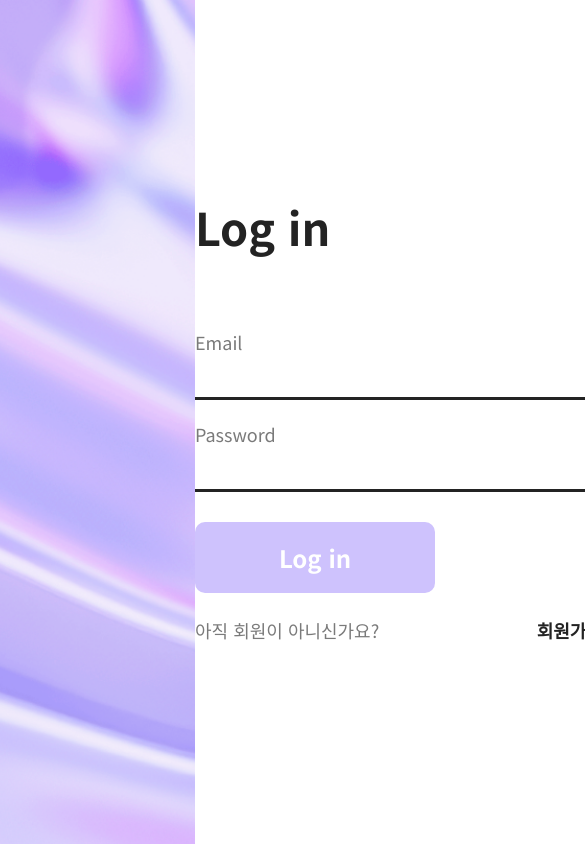
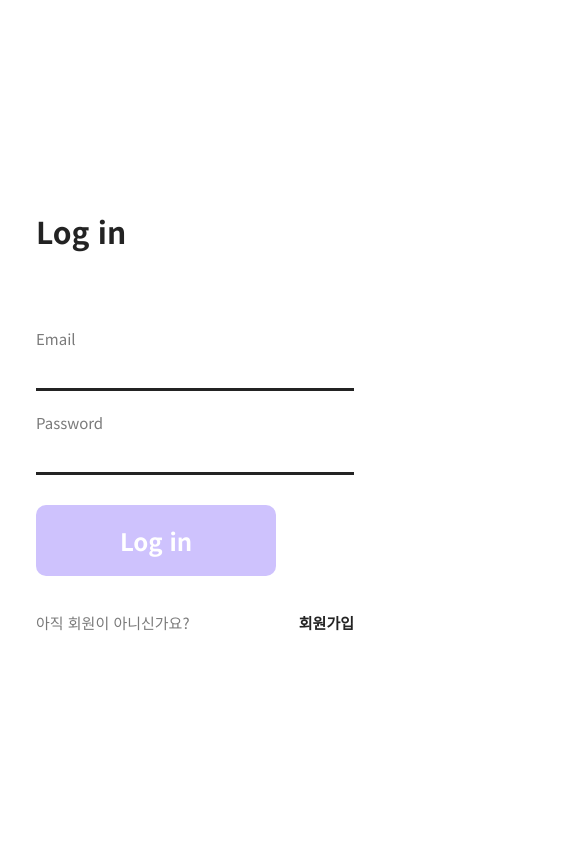
Before and after one commit to yonaisgood/MoneyLupin, a React (Create React App) app: page /login in a window 390 px wide. Shown: the top 844 px of the page, 585 px wide, since content can reach past the window. Built offline with nearby package versions, Linux system fonts and the light colour scheme; no server answers.

Commit message:
Design: 로그인페이지 반응형

```diff
--- a/src/components/Form.jsx
+++ b/src/components/Form.jsx
@@ -11,9 +11,9 @@ const StyledForm = styled.form`
     display: block;
     width: 408px;
     padding: 10px 0;
-    line-height: 1;
+    line-height: 2.2rem;
     font-size: 1.6rem;
-    color: var(--gray-300);
+    color: var(--black-color);
     border-bottom: 3px solid var(--black-color);
   }
 
@@ -33,6 +33,27 @@ const StyledForm = styled.form`
   button {
     margin-top: 30px;
   }
+
+  @media (max-width: 768px) {
+    strong {
+      font-size: 1.2rem;
+    }
+  }
+
+  @media (max-width: 430px) {
+    label {
+      font-size: 1.5rem;
+      line-height: 2.3rem;
+    }
+    input {
+      width: 100%;
+      font-size: 1.5rem;
+      line-height: 1.8rem;
+    }
+    label:not(:first-child) {
+      margin-top: 20px;
+    }
+  }
 `;
 
 export default StyledForm;
--- a/src/pages/Login.jsx
+++ b/src/pages/Login.jsx
@@ -64,19 +64,21 @@ const Login = () => {
 };
 const StyledMain = styled.main`
   min-height: 100vh;
-  width: 50%;
   display: flex;
-  margin-left: auto;
+
   article {
-    max-width: 408px;
     margin: auto;
+  }
+
+  .text,
+  a {
+    line-height: 2.9rem;
+    font-size: 1.8rem;
   }
 
   .text {
     display: inline-block;
     margin-top: 23px;
-    font-size: 1.8rem;
-    line-height: 2.9rem;
     color: var(--gray-300);
   }
 
@@ -85,12 +87,13 @@ const StyledMain = styled.main`
     float: right;
     margin: 18px -5px 0 0;
     padding: 5px;
-    line-height: 2.9rem;
-    font-size: 1.8rem;
     font-weight: 700;
     color: var(--black-color);
   }
 
+  @media (min-width: 769px) {
+    width: 50%;
+    margin-left: auto;
     &::before {
       content: '';
       position: absolute;
@@ -102,12 +105,65 @@ const StyledMain = styled.main`
       background: ${(props) => 'url(' + props.url + ')'} no-repeat right bottom /
         cover;
     }
+  }
+
+  @media (max-width: 768px) {
+    .text {
+      margin-top: 25px;
+    }
+
+    .text,
+    a {
+      line-height: 2.6rem;
+      font-size: 1.8rem;
+    }
+
+    a {
+      margin: 20px -5px 0 0;
+      padding: 5px;
+    }
+  }
+
+  @media (max-width: 430px) {
+    article {
+      margin: auto 36px;
+      width: 100%;
+    }
+
+    .text {
+      margin-top: 35px;
+    }
+
+    .text,
+    a {
+      font-size: 1.5rem;
+      line-height: 2.3rem;
+    }
+
+    a {
+      margin: 30px -5px 0 0;
+      padding: 5px;
+    }
+  }
 `;
+
 const StyledH2 = styled.h2`
   margin-bottom: 73px;
   font-size: 4.5rem;
   line-height: 6.5rem;
   color: var(--black-color);
+
+  @media (max-width: 768px) {
+    margin-bottom: 80px;
+    font-size: 4rem;
+    line-height: 5.8rem;
+  }
+
+  @media (max-width: 430px) {
+    margin-bottom: 70px;
+    font-size: 3rem;
+    line-height: 5.1rem;
+  }
 `;
 
 export default Login;
```
Lines whose indentation alone changed are shown as unchanged.
